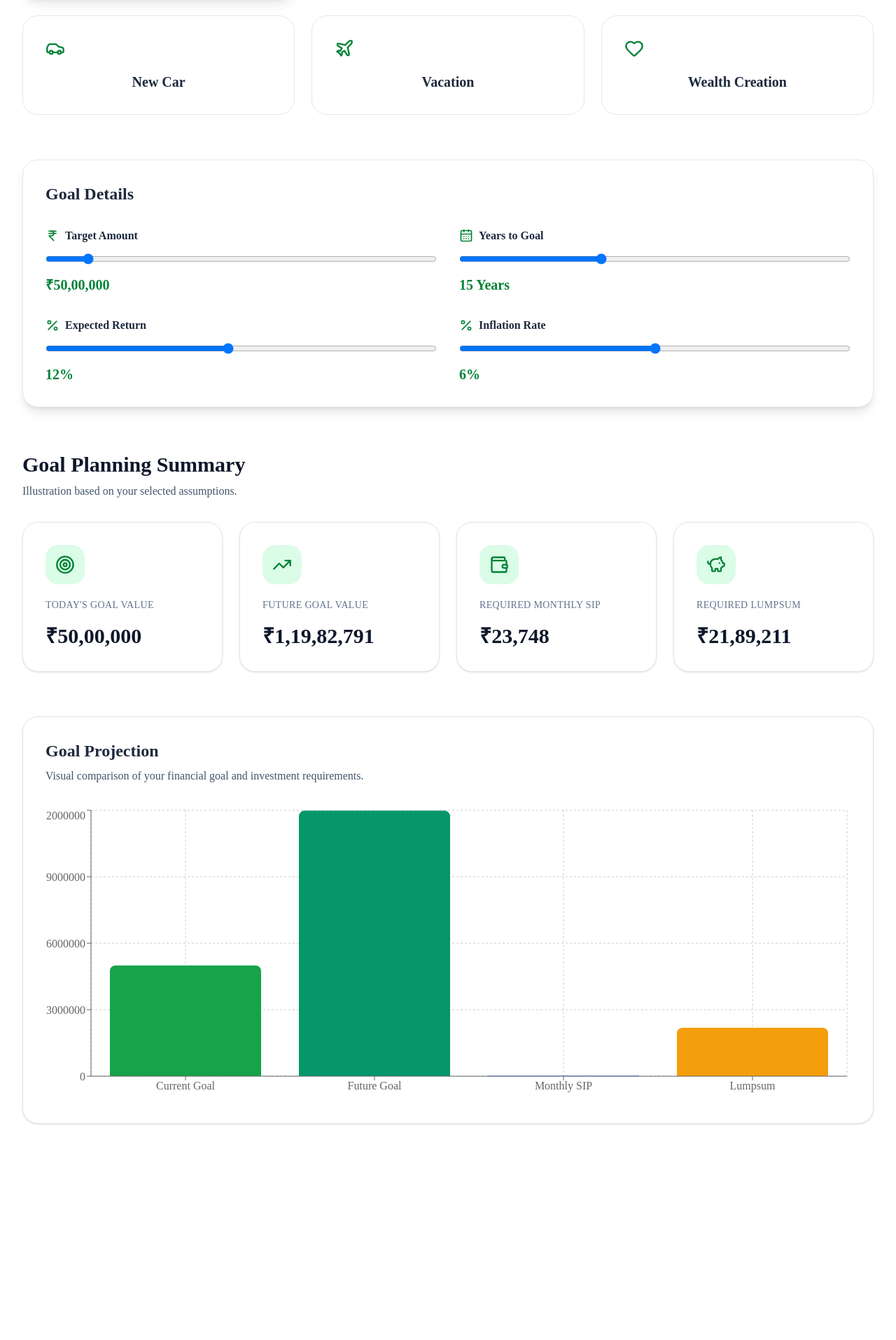
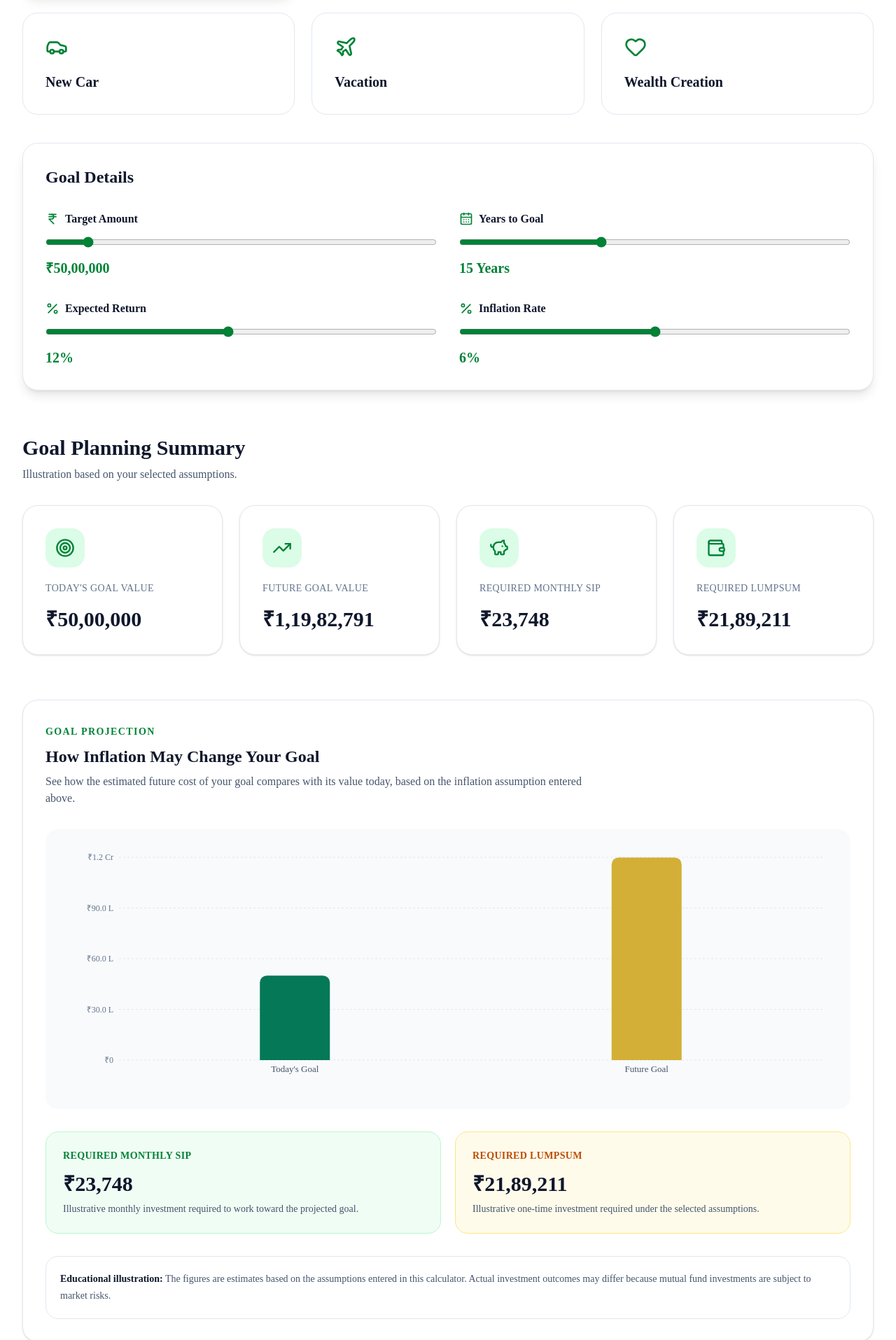
Before and after one commit to shivpawan007/LuxmiInvestCare, a Next.js app: page /calculators/goal-planner in a window 1280 px wide. Shown: the part 648-2563 px from the top of the page at 70% size. Before the commit the page ends 2350 px from the top, so only its background shows below. Built offline with nearby package versions, Linux system fonts and the light colour scheme.

Commit message:
Complete Goal Planner calculator

```diff
--- a/components/calculators/GoalInputs.tsx
+++ b/components/calculators/GoalInputs.tsx
@@ -24,26 +24,18 @@ export default function GoalInputs({
   setInflation,
 }: GoalInputsProps) {
   return (
-        <section className="mt-16">
-
     <div className="rounded-3xl border border-slate-200 bg-white p-8 shadow-lg">
-
-                <h2 className="mb-8 text-2xl font-bold">
+      <h2 className="mb-8 text-2xl font-bold text-slate-900">
         Goal Details
       </h2>
 
       <div className="grid gap-8 md:grid-cols-2">
 
         {/* Target Amount */}
-
         <div>
-
-                        <label className="mb-3 flex items-center gap-2 font-semibold">
-
+          <label className="mb-3 flex items-center gap-2 font-semibold text-slate-900">
             <IndianRupee className="h-5 w-5 text-green-700" />
-
             Target Amount
-
           </label>
 
           <input
@@ -53,25 +45,19 @@ export default function GoalInputs({
             step={100000}
             value={targetAmount}
             onChange={(e) => setTargetAmount(Number(e.target.value))}
-                            className="w-full"
+            className="w-full accent-green-700"
           />
 
           <p className="mt-2 text-xl font-bold text-green-700">
             ₹{targetAmount.toLocaleString("en-IN")}
           </p>
-
         </div>
 
         {/* Years */}
-
         <div>
-
-                        <label className="mb-3 flex items-center gap-2 font-semibold">
-
+          <label className="mb-3 flex items-center gap-2 font-semibold text-slate-900">
             <CalendarDays className="h-5 w-5 text-green-700" />
-
             Years to Goal
-
           </label>
 
           <input
@@ -80,25 +66,19 @@ export default function GoalInputs({
             max={40}
             value={years}
             onChange={(e) => setYears(Number(e.target.value))}
-                            className="w-full"
+            className="w-full accent-green-700"
           />
 
           <p className="mt-2 text-xl font-bold text-green-700">
             {years} Years
           </p>
-
         </div>
 
         {/* Expected Return */}
-
         <div>
-
-                        <label className="mb-3 flex items-center gap-2 font-semibold">
-
+          <label className="mb-3 flex items-center gap-2 font-semibold text-slate-900">
             <Percent className="h-5 w-5 text-green-700" />
-
             Expected Return
-
           </label>
 
           <input
@@ -108,25 +88,19 @@ export default function GoalInputs({
             step={0.5}
             value={expectedReturn}
             onChange={(e) => setExpectedReturn(Number(e.target.value))}
-                            className="w-full"
+            className="w-full accent-green-700"
           />
 
           <p className="mt-2 text-xl font-bold text-green-700">
             {expectedReturn}%
           </p>
-
         </div>
 
         {/* Inflation */}
-
         <div>
-
-                        <label className="mb-3 flex items-center gap-2 font-semibold">
-
+          <label className="mb-3 flex items-center gap-2 font-semibold text-slate-900">
             <Percent className="h-5 w-5 text-green-700" />
-
             Inflation Rate
-
           </label>
 
           <input
@@ -136,19 +110,15 @@ export default function GoalInputs({
             step={0.5}
             value={inflation}
             onChange={(e) => setInflation(Number(e.target.value))}
-                            className="w-full"
+            className="w-full accent-green-700"
           />
 
           <p className="mt-2 text-xl font-bold text-green-700">
             {inflation}%
           </p>
-
         </div>
 
       </div>
-
     </div>
-
-        </section>
   );
 }
--- a/components/calculators/GoalProjectionChart.tsx
+++ b/components/calculators/GoalProjectionChart.tsx
@@ -18,80 +18,173 @@ interface GoalProjectionChartProps {
   lumpsum: number;
 }
 
+function formatCurrency(value: number) {
+  return new Intl.NumberFormat("en-IN", {
+    style: "currency",
+    currency: "INR",
+    maximumFractionDigits: 0,
+  }).format(value);
+}
+
+function formatCompactCurrency(value: number) {
+  if (value >= 10000000) {
+    return `₹${(value / 10000000).toFixed(1)} Cr`;
+  }
+
+  if (value >= 100000) {
+    return `₹${(value / 100000).toFixed(1)} L`;
+  }
+
+  if (value >= 1000) {
+    return `₹${(value / 1000).toFixed(0)}K`;
+  }
+
+  return `₹${Math.round(value)}`;
+}
+
 export default function GoalProjectionChart({
   currentGoal,
   futureGoal,
   monthlySIP,
   lumpsum,
 }: GoalProjectionChartProps) {
-
   const data = [
     {
-            name: "Current Goal",
+      name: "Today's Goal",
       value: currentGoal,
-            color: "#16a34a",
+      color: "#047857",
     },
     {
       name: "Future Goal",
       value: futureGoal,
-            color: "#059669",
-        },
-        {
-            name: "Monthly SIP",
-            value: monthlySIP,
-            color: "#2563eb",
-        },
-        {
-            name: "Lumpsum",
-            value: lumpsum,
-            color: "#f59e0b",
+      color: "#D4AF37",
     },
   ];
 
   return (
-        <div className="mt-16 rounded-3xl border bg-white p-8 shadow-sm">
+    <div className="mt-16 rounded-3xl border border-slate-200 bg-white p-8 shadow-sm">
 
-            <h2 className="mb-2 text-2xl font-bold">
+      <div className="mb-8">
+        <span className="text-sm font-semibold uppercase tracking-widest text-green-700">
           Goal Projection
+        </span>
+
+        <h2 className="mt-2 text-2xl font-bold text-slate-900">
+          How Inflation May Change Your Goal
         </h2>
 
-            <p className="mb-8 text-slate-600">
-                Visual comparison of your financial goal and investment requirements.
+        <p className="mt-2 max-w-3xl text-slate-600">
+          See how the estimated future cost of your goal compares with its
+          value today, based on the inflation assumption entered above.
         </p>
+      </div>
 
-            <ResponsiveContainer width="100%" height={420}>
+      {/* Goal Growth Chart */}
+      <div className="rounded-2xl bg-slate-50 p-5">
 
-                <BarChart data={data}>
+        <ResponsiveContainer width="100%" height={360}>
+          <BarChart
+            data={data}
+            margin={{
+              top: 20,
+              right: 20,
+              left: 10,
+              bottom: 20,
+            }}
+          >
+            <CartesianGrid
+              strokeDasharray="3 3"
+              vertical={false}
+              stroke="#e2e8f0"
+            />
 
-                    <CartesianGrid strokeDasharray="3 3" />
+            <XAxis
+              dataKey="name"
+              tick={{ fill: "#475569", fontSize: 13 }}
+              axisLine={false}
+              tickLine={false}
+            />
 
-                    <XAxis dataKey="name" />
-
-                    <YAxis />
+            <YAxis
+              tickFormatter={formatCompactCurrency}
+              tick={{ fill: "#64748b", fontSize: 12 }}
+              axisLine={false}
+              tickLine={false}
+              width={75}
+            />
 
             <Tooltip
               formatter={(value) => [
-                            `₹${Number(value).toLocaleString("en-IN")}`,
-                            "Value",
+                formatCurrency(Number(value)),
+                "Goal Value",
               ]}
+              contentStyle={{
+                borderRadius: "12px",
+                border: "1px solid #e2e8f0",
+                boxShadow: "0 10px 25px rgba(0,0,0,0.08)",
+              }}
             />
 
-                    <Bar dataKey="value" radius={[8, 8, 0, 0]}>
+            <Bar
+              dataKey="value"
+              radius={[10, 10, 0, 0]}
+              maxBarSize={100}
+            >
+              {data.map((entry) => (
+                <Cell key={entry.name} fill={entry.color} />
+              ))}
+            </Bar>
+          </BarChart>
+        </ResponsiveContainer>
 
-                        {data.map((entry, index) => (
+      </div>
 
-                            <Cell
-                                key={index}
-                                fill={entry.color}
-                            />
+      {/* Investment Requirements */}
+      <div className="mt-8 grid gap-5 md:grid-cols-2">
 
-                        ))}
+        <div className="rounded-2xl border border-green-200 bg-green-50 p-6">
+          <p className="text-sm font-semibold uppercase tracking-wide text-green-700">
+            Required Monthly SIP
+          </p>
 
-                    </Bar>
+          <p className="mt-3 text-3xl font-bold text-slate-900">
+            {formatCurrency(monthlySIP)}
+          </p>
 
-                </BarChart>
+          <p className="mt-2 text-sm text-slate-600">
+            Illustrative monthly investment required to work toward the
+            projected goal.
+          </p>
+        </div>
 
-            </ResponsiveContainer>
+        <div className="rounded-2xl border border-amber-200 bg-amber-50 p-6">
+          <p className="text-sm font-semibold uppercase tracking-wide text-amber-700">
+            Required Lumpsum
+          </p>
+
+          <p className="mt-3 text-3xl font-bold text-slate-900">
+            {formatCurrency(lumpsum)}
+          </p>
+
+          <p className="mt-2 text-sm text-slate-600">
+            Illustrative one-time investment required under the selected
+            assumptions.
+          </p>
+        </div>
+
+      </div>
+
+      {/* Educational Note */}
+      <div className="mt-8 rounded-2xl border border-slate-200 bg-white p-5">
+        <p className="text-sm leading-6 text-slate-600">
+          <span className="font-semibold text-slate-900">
+            Educational illustration:
+          </span>{" "}
+          The figures are estimates based on the assumptions entered in this
+          calculator. Actual investment outcomes may differ because mutual
+          fund investments are subject to market risks.
+        </p>
+      </div>
 
     </div>
   );
--- a/components/calculators/GoalResults.tsx
+++ b/components/calculators/GoalResults.tsx
@@ -32,28 +32,27 @@ export default function GoalResults({
     {
       title: "Today's Goal Value",
       value: formatCurrency(targetAmount),
-            icon: <Target className="h-7 w-7 text-green-700" />,
+      icon: <Target className="h-7 w-7" />,
     },
     {
       title: "Future Goal Value",
       value: formatCurrency(inflationAdjustedAmount),
-            icon: <TrendingUp className="h-7 w-7 text-green-700" />,
+      icon: <TrendingUp className="h-7 w-7" />,
     },
     {
       title: "Required Monthly SIP",
       value: formatCurrency(monthlySIP),
-            icon: <Wallet className="h-7 w-7 text-green-700" />,
+      icon: <PiggyBank className="h-7 w-7" />,
     },
     {
       title: "Required Lumpsum",
       value: formatCurrency(lumpsumRequired),
-            icon: <PiggyBank className="h-7 w-7 text-green-700" />,
+      icon: <Wallet className="h-7 w-7" />,
     },
   ];
 
   return (
     <section className="mt-16">
-
       <h2 className="text-3xl font-bold text-slate-900">
         Goal Planning Summary
       </h2>
@@ -63,15 +62,12 @@ export default function GoalResults({
       </p>
 
       <div className="mt-8 grid gap-6 md:grid-cols-2 xl:grid-cols-4">
-
         {cards.map((card) => (
-
           <div
             key={card.title}
             className="rounded-3xl border border-slate-200 bg-white p-8 shadow-sm transition hover:shadow-lg"
           >
-
-                        <div className="mb-5 flex h-14 w-14 items-center justify-center rounded-2xl bg-green-100">
+            <div className="mb-5 flex h-14 w-14 items-center justify-center rounded-2xl bg-green-100 text-green-700">
               {card.icon}
             </div>
 
@@ -82,13 +78,9 @@ export default function GoalResults({
             <h3 className="mt-4 text-3xl font-bold text-slate-900">
               {card.value}
             </h3>
-
           </div>
-
         ))}
-
       </div>
-
     </section>
   );
 }
--- a/components/calculators/GoalSelector.tsx
+++ b/components/calculators/GoalSelector.tsx
@@ -18,32 +18,32 @@ const goals = [
   {
     id: "house",
     title: "Dream Home",
-        icon: <Home size={28} />,
+    icon: <Home className="h-8 w-8" />,
   },
   {
     id: "education",
     title: "Child Education",
-        icon: <GraduationCap size={28} />,
+    icon: <GraduationCap className="h-8 w-8" />,
   },
   {
     id: "retirement",
     title: "Retirement",
-        icon: <Briefcase size={28} />,
+    icon: <Briefcase className="h-8 w-8" />,
   },
   {
     id: "car",
     title: "New Car",
-        icon: <Car size={28} />,
+    icon: <Car className="h-8 w-8" />,
   },
   {
     id: "vacation",
     title: "Vacation",
-        icon: <Plane size={28} />,
+    icon: <Plane className="h-8 w-8" />,
   },
   {
     id: "wealth",
     title: "Wealth Creation",
-        icon: <Heart size={28} />,
+    icon: <Heart className="h-8 w-8" />,
   },
 ];
 
@@ -52,8 +52,7 @@ export default function GoalSelector({
   onSelect,
 }: GoalSelectorProps) {
   return (
-        <section className="mt-16">
-
+    <section>
       <h2 className="text-3xl font-bold text-slate-900">
         Choose Your Financial Goal
       </h2>
@@ -63,28 +62,27 @@ export default function GoalSelector({
       </p>
 
       <div className="mt-8 grid gap-6 sm:grid-cols-2 lg:grid-cols-3">
-
         {goals.map((goal) => (
           <button
             key={goal.id}
+            type="button"
             onClick={() => onSelect(goal.id)}
-                        className={`rounded-3xl border p-8 transition-all duration-300 ${selectedGoal === goal.id
+            className={`rounded-3xl border p-8 text-left transition-all duration-300 ${
+              selectedGoal === goal.id
                 ? "border-green-700 bg-green-50 shadow-lg"
-                                : "border-slate-200 hover:border-green-400 hover:shadow-md"
+                : "border-slate-200 bg-white hover:border-green-400 hover:shadow-md"
             }`}
           >
             <div className="mb-5 text-green-700">
               {goal.icon}
             </div>
 
-                        <h3 className="text-xl font-semibold">
+            <h3 className="text-xl font-semibold text-slate-900">
               {goal.title}
             </h3>
           </button>
         ))}
-
       </div>
-
     </section>
   );
 }
```
Lines whose indentation alone changed are shown as unchanged.
